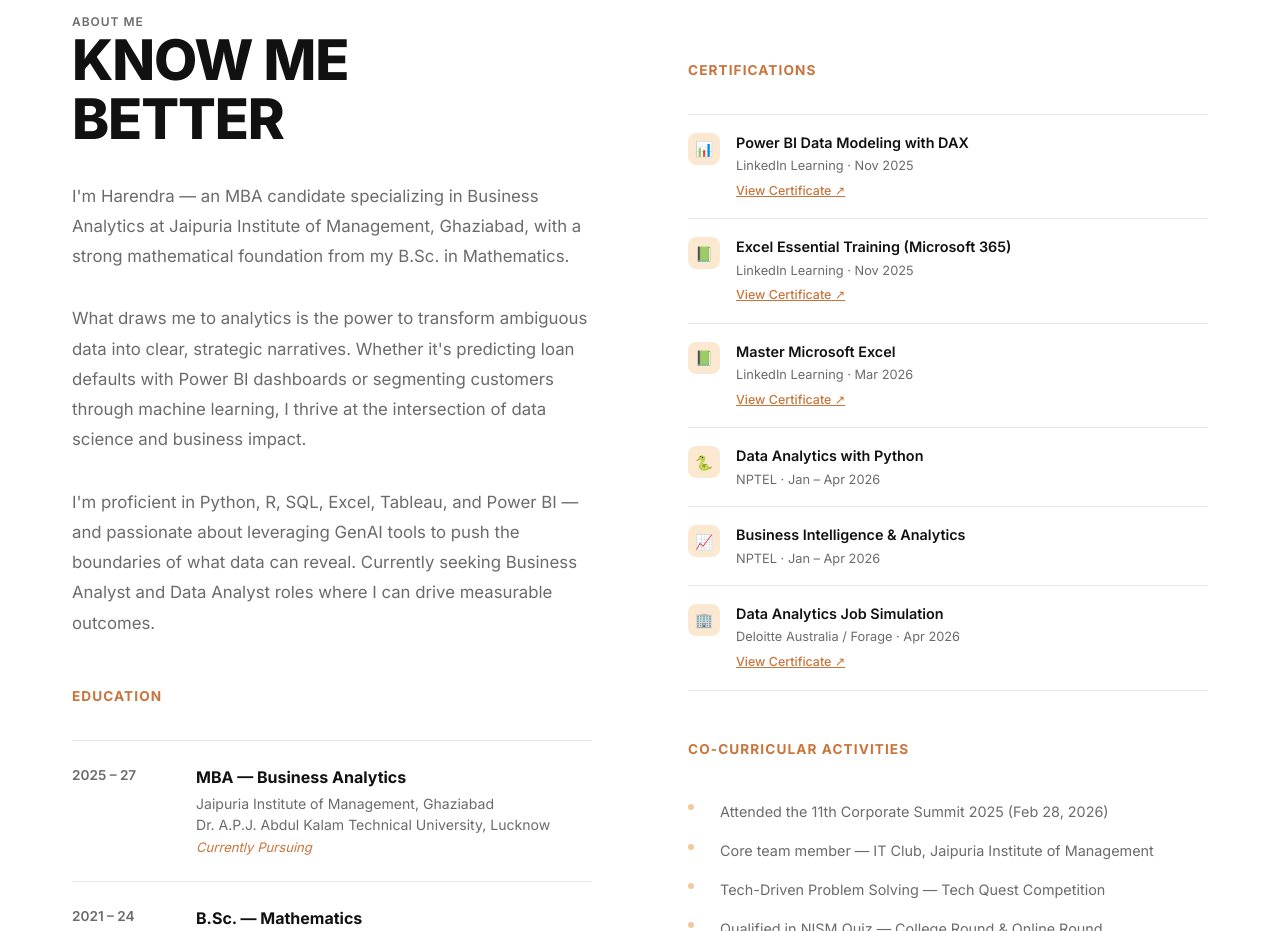
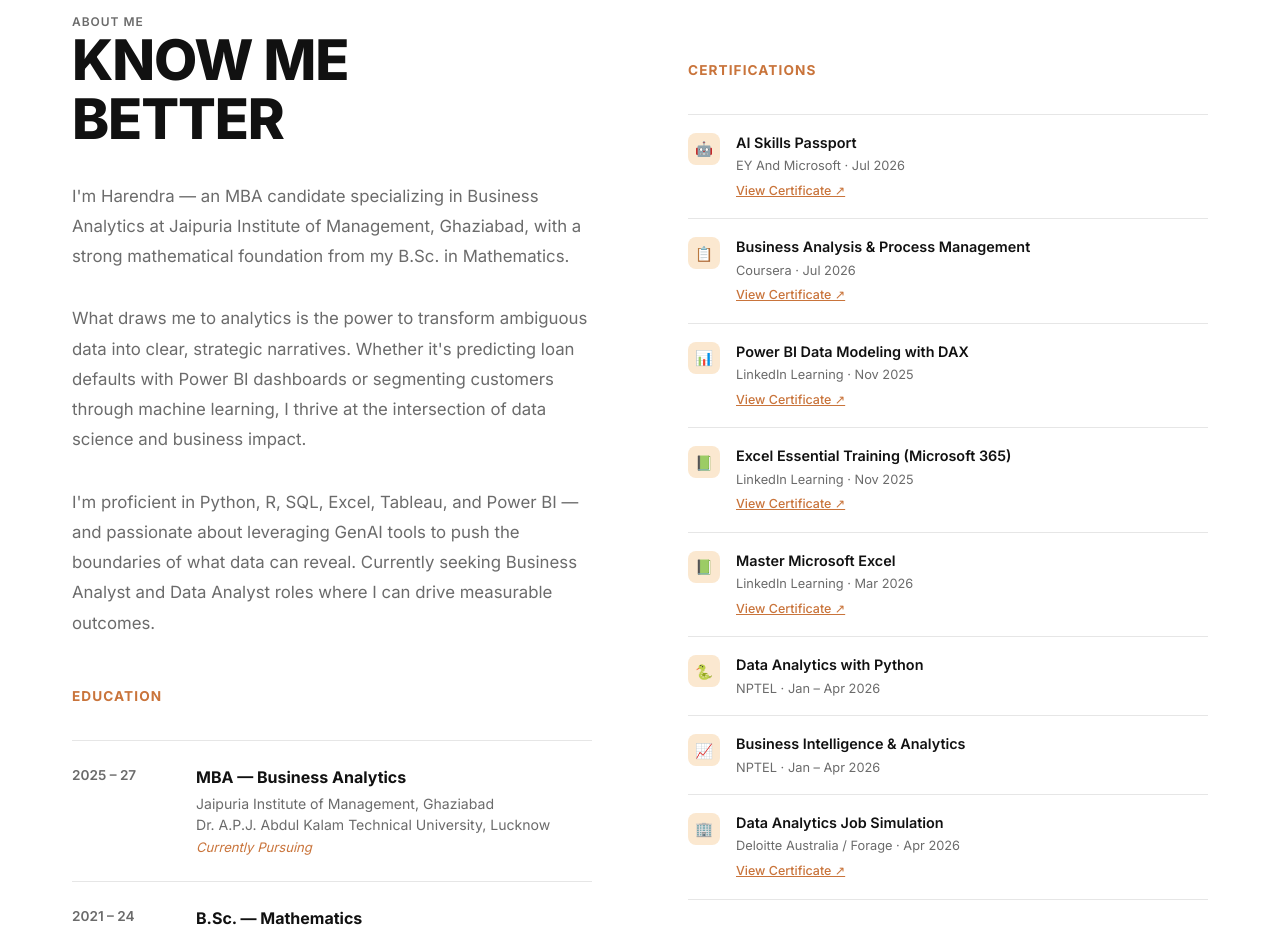
Before and after one commit to preharendra/harendra_portfolio, a plain HTML site: page index.html in a window 1280 px wide. Shown: the part 5800-6731 px from the top of the page. Drawn offline with nearby package versions, Linux system fonts and the light colour scheme; a web font is replaced by a local one.

Commit message:
Add AI Skills Passport and Business Analysis & Process Management certificates

```diff
--- a/index.html
+++ b/index.html
@@ -849,6 +849,24 @@
           <h3 class="about__section-title">Certifications</h3>
 
           <div class="cert-item">
+            <div class="cert-item__icon">🤖</div>
+            <div>
+              <p class="cert-item__name">AI Skills Passport</p>
+              <p class="cert-item__source">EY And Microsoft · Jul 2026</p>
+              <a href="https://www.linkedin.com/in/preharendra/overlay/Certifications/1356352402/treasury/?profileId=ACoAADuS-JEBPcvzVOVoo72IeoZcNvyuB1rLJ1M" target="_blank" rel="noopener" class="cert-item__link">View Certificate ↗</a>
+            </div>
+          </div>
+
+          <div class="cert-item">
+            <div class="cert-item__icon">📋</div>
+            <div>
+              <p class="cert-item__name">Business Analysis &amp; Process Management</p>
+              <p class="cert-item__source">Coursera · Jul 2026</p>
+              <a href="https://coursera.org/share/138da748a5ba5b681e7c16e6a91db101" target="_blank" rel="noopener" class="cert-item__link">View Certificate ↗</a>
+            </div>
+          </div>
+
+          <div class="cert-item">
             <div class="cert-item__icon">📊</div>
             <div>
               <p class="cert-item__name">Power BI Data Modeling with DAX</p>
```
